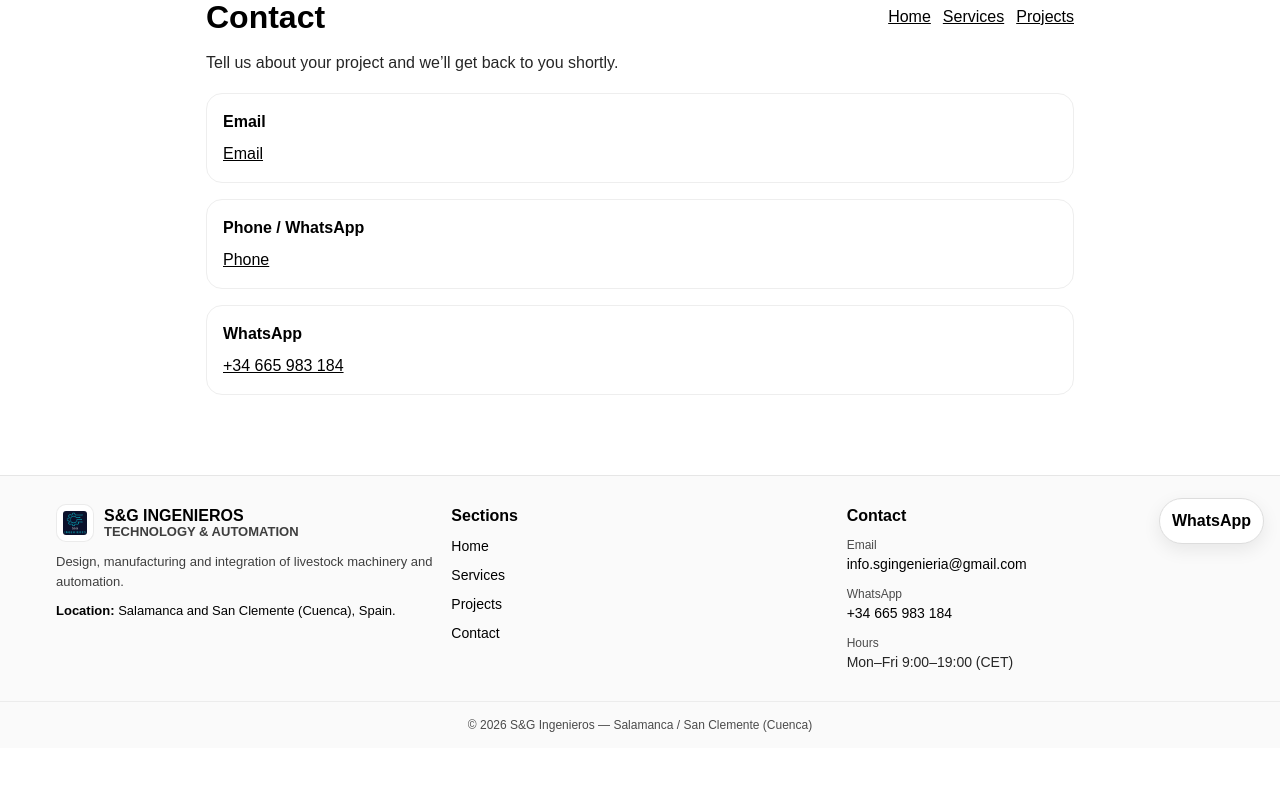
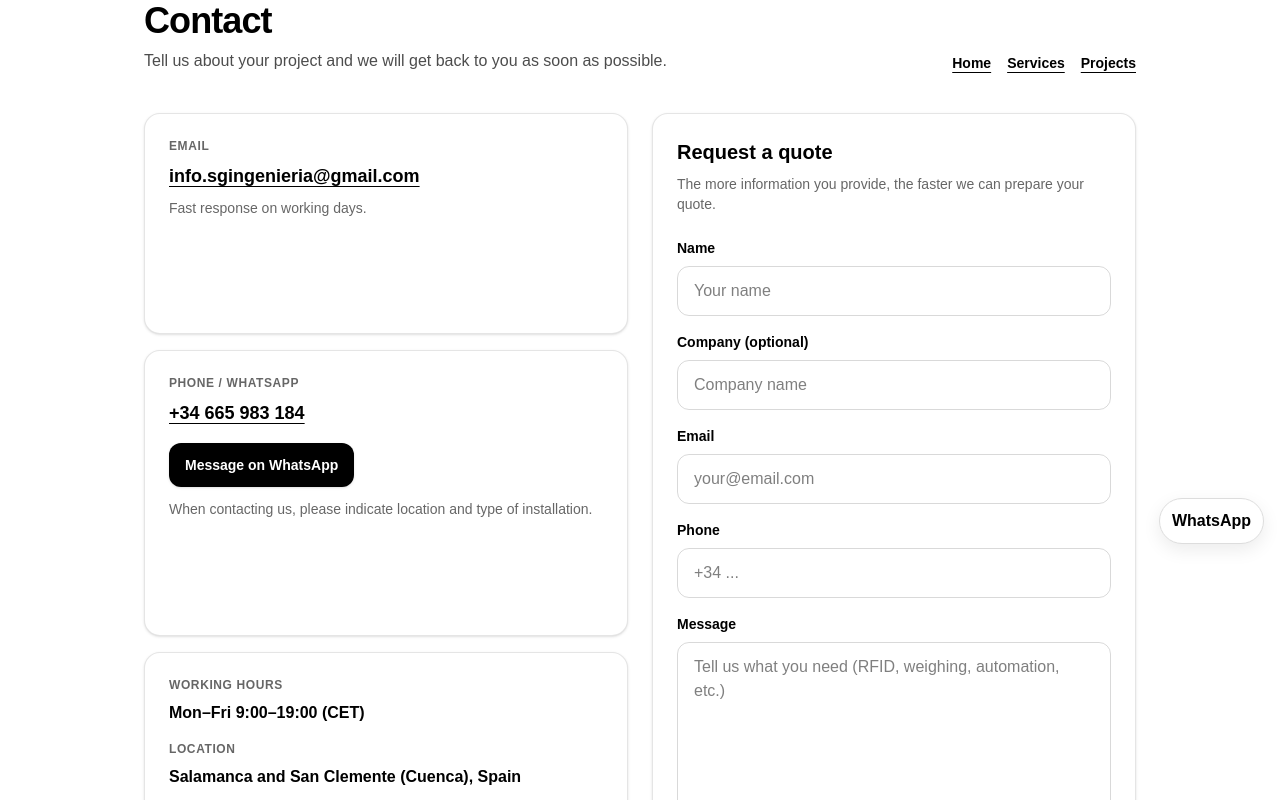
Before and after one commit to infosgingenieria/sg-ingenieros-web, a Next.js app: page /en/contact in a window 1280 px wide. Shown: the part 240-1040 px from the top of the page. Before the commit the page ends 988 px from the top, so only its background shows below. Built offline with nearby package versions, Linux system fonts and the light colour scheme; no server answers.

Commit message:
Improve EN contact page

```diff
--- a/app/en/contact/page.tsx
+++ b/app/en/contact/page.tsx
@@ -1,50 +1,176 @@
 import Link from "next/link";
-import { en } from "@/content/en";
 
-export default function ContactPageEn() {
-  const t = en;
+export const metadata = {
+  title: "Contact | S&G Ingenieros",
+  description:
+    "Contact S&G Ingenieros. Tell us about your project and we will respond as soon as possible.",
+  alternates: {
+    canonical: "/en/contact",
+  },
+};
+
+export default function ContactPage() {
+  const email = "info.sgingenieria@gmail.com";
+  const phoneDisplay = "+34 665 983 184";
+  const phoneE164 = "+34665983184";
+  const whatsappUrl = "https://wa.me/34665983184";
+  const hours = "Mon–Fri 9:00–19:00 (CET)";
+  const location = "Salamanca and San Clemente (Cuenca), Spain";
 
   return (
-    <main style={{ maxWidth: 900, margin: "0 auto", padding: "32px 16px" }}>
-      <header style={{ display: "flex", justifyContent: "space-between", gap: 16, alignItems: "center" }}>
-        <h1 style={{ fontSize: 32, fontWeight: 700, margin: 0 }}>{t.contact.title}</h1>
-        <nav style={{ display: "flex", gap: 12, flexWrap: "wrap" }}>
-          <Link href="/en" style={{ textDecoration: "underline" }}>Home</Link>
-          <Link href="/en/services" style={{ textDecoration: "underline" }}>Services</Link>
-          <Link href="/en/projects" style={{ textDecoration: "underline" }}>Projects</Link>
+    <main className="mx-auto w-full max-w-5xl px-4 py-10">
+      <header className="flex flex-col gap-3 md:flex-row md:items-end md:justify-between">
+        <div>
+          <h1 className="text-4xl font-extrabold tracking-tight">Contact</h1>
+          <p className="mt-2 text-black/70">
+            Tell us about your project and we will get back to you as soon as
+            possible.
+          </p>
+        </div>
+
+        <nav className="flex gap-4 text-sm font-semibold">
+          <Link className="underline underline-offset-4" href="/en">
+            Home
+          </Link>
+          <Link className="underline underline-offset-4" href="/en/services">
+            Services
+          </Link>
+          <Link className="underline underline-offset-4" href="/en/projects">
+            Projects
+          </Link>
         </nav>
       </header>
 
-      <p style={{ marginTop: 10, opacity: 0.85 }}>{t.contact.subtitle}</p>
+      <section className="mt-10 grid gap-6 md:grid-cols-2">
+        <div className="grid gap-4">
+          <div className="rounded-2xl border border-black/10 bg-white p-6 shadow-sm">
+            <div className="text-xs font-bold uppercase tracking-wider text-black/60">
+              Email
+            </div>
+            <a
+              className="mt-2 inline-block text-lg font-extrabold underline underline-offset-4"
+              href={`mailto:${email}`}
+            >
+              {email}
+            </a>
+            <p className="mt-2 text-sm text-black/60">
+              Fast response on working days.
+            </p>
+          </div>
 
-      <div style={{ display: "grid", gap: 16, marginTop: 18 }}>
-        <div style={{ border: "1px solid #eee", borderRadius: 16, padding: 16 }}>
-          <div style={{ fontWeight: 800 }}>{t.contact.emailLabel}</div>
-          <div style={{ marginTop: 8 }}>
-            <a href={`mailto:${t.contact.email}`} style={{ textDecoration: "underline" }}>
-              {t.contact.email}
+          <div className="rounded-2xl border border-black/10 bg-white p-6 shadow-sm">
+            <div className="text-xs font-bold uppercase tracking-wider text-black/60">
+              Phone / WhatsApp
+            </div>
+            <a
+              className="mt-2 inline-block text-lg font-extrabold underline underline-offset-4"
+              href={`tel:${phoneE164}`}
+            >
+              {phoneDisplay}
             </a>
+
+            <div className="mt-4">
+              <a
+                href={whatsappUrl}
+                className="inline-flex items-center justify-center rounded-xl bg-black px-4 py-3 text-sm font-extrabold text-white shadow-sm hover:opacity-90"
+                target="_blank"
+                rel="noreferrer"
+              >
+                Message on WhatsApp
+              </a>
+            </div>
+
+            <p className="mt-3 text-sm text-black/60">
+              When contacting us, please indicate location and type of
+              installation.
+            </p>
+          </div>
+
+          <div className="rounded-2xl border border-black/10 bg-white p-6 shadow-sm">
+            <div className="text-xs font-bold uppercase tracking-wider text-black/60">
+              Working hours
+            </div>
+            <div className="mt-2 text-base font-bold">{hours}</div>
+
+            <div className="mt-4 text-xs font-bold uppercase tracking-wider text-black/60">
+              Location
+            </div>
+            <div className="mt-2 text-base font-bold">{location}</div>
           </div>
         </div>
 
-        <div style={{ border: "1px solid #eee", borderRadius: 16, padding: 16 }}>
-          <div style={{ fontWeight: 800 }}>{t.contact.phoneLabel}</div>
-          <div style={{ marginTop: 8 }}>
-            <a href={`tel:${t.contact.phone}`} style={{ textDecoration: "underline" }}>
-              {t.contact.phone}
-            </a>
-          </div>
+        <div className="rounded-2xl border border-black/10 bg-white p-6 shadow-sm">
+          <h2 className="text-xl font-extrabold">Request a quote</h2>
+          <p className="mt-2 text-sm text-black/60">
+            The more information you provide, the faster we can prepare your
+            quote.
+          </p>
+
+          <form
+            className="mt-6 grid gap-4"
+            action={`mailto:${email}`}
+            method="post"
+            encType="text/plain"
+          >
+            <div className="grid gap-2">
+              <label className="text-sm font-bold">Name</label>
+              <input
+                name="Name"
+                required
+                className="rounded-xl border border-black/15 px-4 py-3 outline-none focus:border-black"
+                placeholder="Your name"
+              />
+            </div>
+
+            <div className="grid gap-2">
+              <label className="text-sm font-bold">Company (optional)</label>
+              <input
+                name="Company"
+                className="rounded-xl border border-black/15 px-4 py-3 outline-none focus:border-black"
+                placeholder="Company name"
+              />
+            </div>
+
+            <div className="grid gap-2">
+              <label className="text-sm font-bold">Email</label>
+              <input
+                type="email"
+                name="Email"
+                required
+                className="rounded-xl border border-black/15 px-4 py-3 outline-none focus:border-black"
+                placeholder="your@email.com"
+              />
+            </div>
+
+            <div className="grid gap-2">
+              <label className="text-sm font-bold">Phone</label>
+              <input
+                name="Phone"
+                className="rounded-xl border border-black/15 px-4 py-3 outline-none focus:border-black"
+                placeholder="+34 ..."
+              />
+            </div>
+
+            <div className="grid gap-2">
+              <label className="text-sm font-bold">Message</label>
+              <textarea
+                name="Message"
+                required
+                rows={6}
+                className="rounded-xl border border-black/15 px-4 py-3 outline-none focus:border-black"
+                placeholder="Tell us what you need (RFID, weighing, automation, etc.)"
+              />
+            </div>
+
+            <button
+              type="submit"
+              className="mt-2 inline-flex items-center justify-center rounded-xl bg-black px-4 py-3 text-sm font-extrabold text-white shadow-sm hover:opacity-90"
+            >
+              Send request
+            </button>
+          </form>
         </div>
-
-        <div style={{ border: "1px solid #eee", borderRadius: 16, padding: 16 }}>
-          <div style={{ fontWeight: 800 }}>{t.contact.whatsappLabel}</div>
-          <div style={{ marginTop: 8 }}>
-            <a href={t.contact.whatsappUrl} style={{ textDecoration: "underline" }}>
-              {t.contact.whatsappText}
-            </a>
-          </div>
-        </div>
-      </div>
+      </section>
     </main>
   );
 }
```
